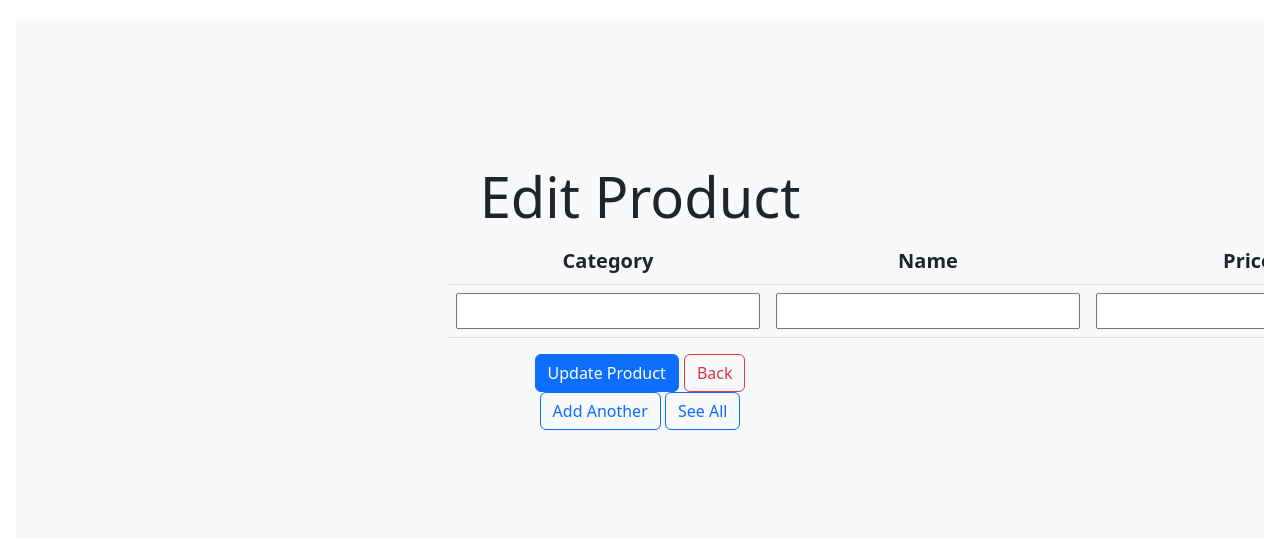
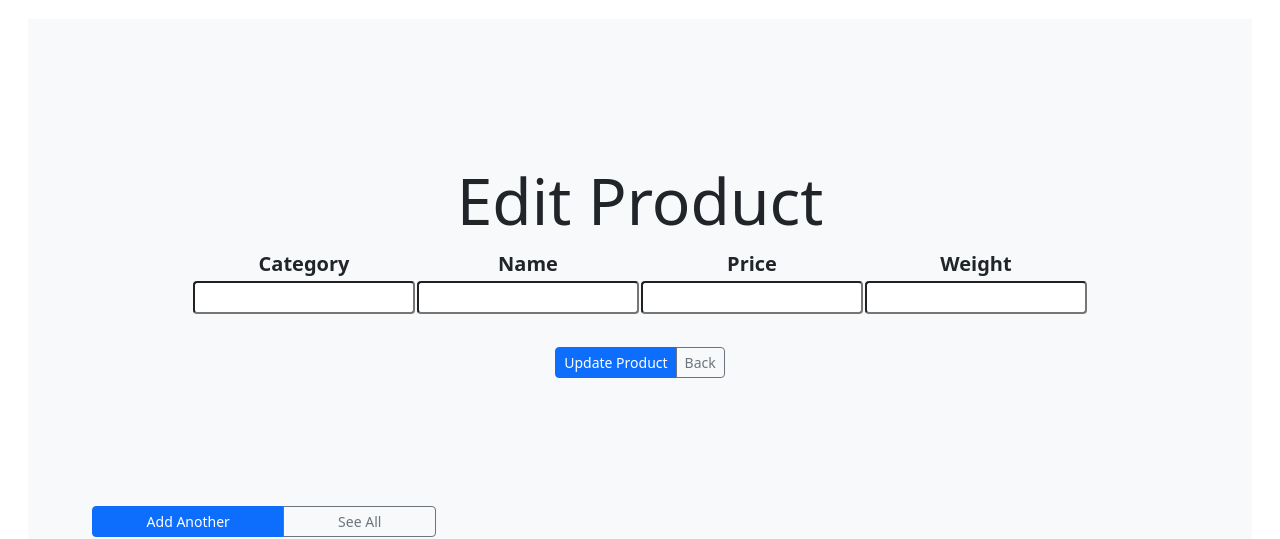
Before and after one commit to dspyk77/store-data-express-v1, a website: page public/product/edit.html in a window 1280 px wide. Shown: the part 261-800 px from the top of the page. Drawn offline with nearby package versions, Linux system fonts and the light colour scheme; no server answers.

Commit message:
front end polish

```diff
--- a/public/product/edit.html
+++ b/public/product/edit.html
@@ -22,14 +22,15 @@
       <!-- page header inserts here -->
     </header>
 
-    <main>
+    <main class="container-fluid">
 
       <div class="position-relative overflow-hidden p-3 p-md-5 m-md-3 text-center bg-light">
         <div class="col-md-5 p-lg-5 mx-auto my-5">
-          <h1 class="display-4 fw-normal">Edit Product</h1>
-          <div class="lead fw-normal">
+          <h1 class="display-3 fw-normal">Edit Product</h1>
+          <div class="lead fw-normal container">
+            <div class="d-flex justify-content-center">
             <!-- idexed product displays here -->
-            <table class="table table-hover tabl-sm">
+              <table class="table-responsive table-hover tabl-sm">
                 <thead>
                   <tr>
                     <th scope="col">Category</th>
@@ -41,27 +42,31 @@
                 <tbody id="display-products">
                   <!-- input values -->
                   <td scope="row">
-                    <input type="text" id="category">
+                      <input class="form-control-sm" type="text" id="category">
                   </td>
                   <td>
-                    <input type="text" id="name">
+                      <input class="form-control-sm" type="text" id="name">
                   </td>
                   <td>
-                    <input type="text" id="price">
+                      <input class="form-control-sm" type="text" id="price">
                   </td>
                   <td>
-                    <input type="text" id="weight">
+                      <input class="form-control-sm" type="text" id="weight">
                   </td>
                 </tbody>
               </table>
+            </div>
+            <div class="btn-group btn-group-sm mt-3 p-3" role="group" aria-label="">
               <button type="button" class="btn btn-primary" onclick="sendUpdateProductRequest()">Update Product</button>
-            <a href="" class="btn btn-outline-danger" id="back-link">Back</a>
+              <a href="" class="btn btn-outline-secondary" id="back-link">Back</a>
             </div>
-          <a class="btn btn-outline-primary" href="../products/new.html">Add Another</a>
-          <a class="btn btn-outline-primary" href="../products.html">See All</a>
+
           </div>
-        <div class="product-device shadow-sm d-none d-md-block"></div>
-        <div class="product-device product-device-2 shadow-sm d-none d-md-block"></div>
+        </div>
+        <div class="d-flex btn-group btn-group-sm mt-3 p-3 col-4" role="group" aria-label="">
+          <a class="btn btn-primary" href="../products/new.html">Add Another</a>
+          <a class="btn btn-outline-secondary" href="../products.html">See All</a>
+        </div>
       </div>
 
     </main>
```
Also changed, not shown: public/product.html (+6 -8 lines), public/products.html (+5 -2 lines). Lines whose indentation alone changed are shown as unchanged.
